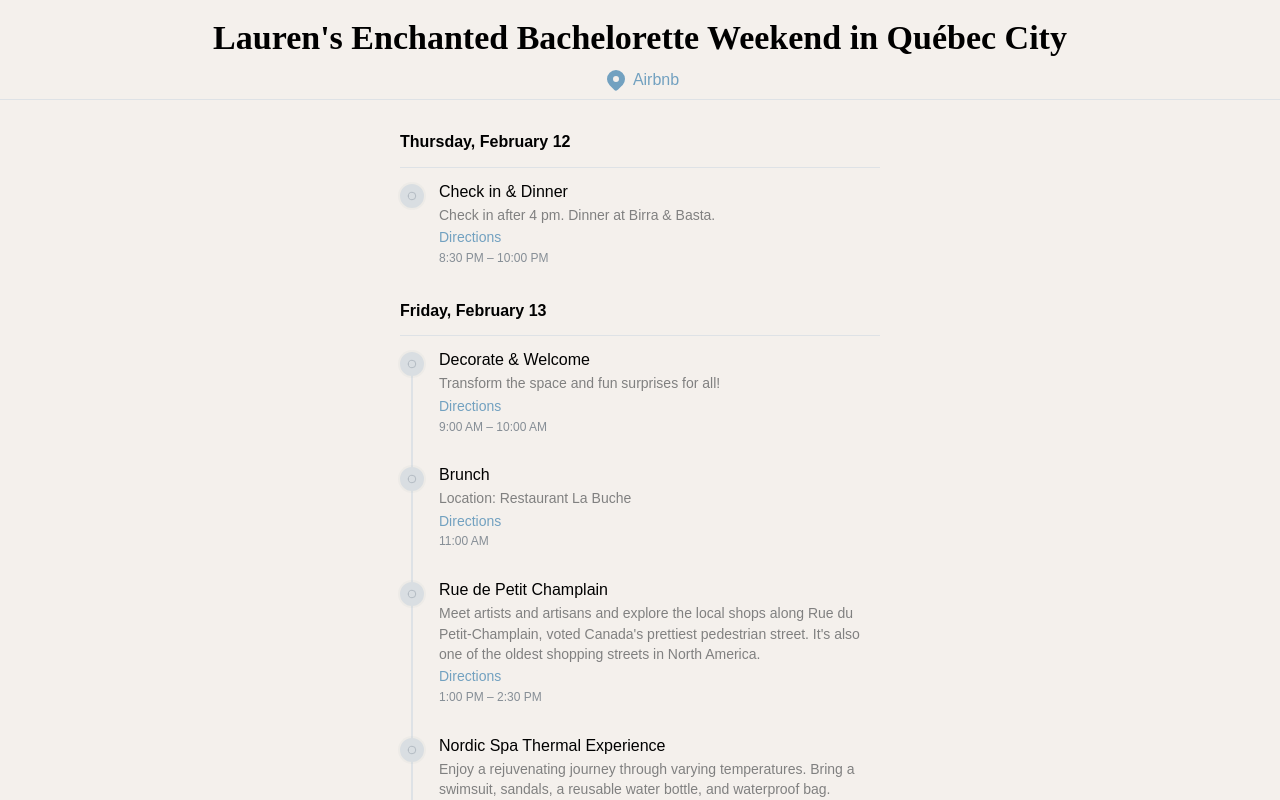
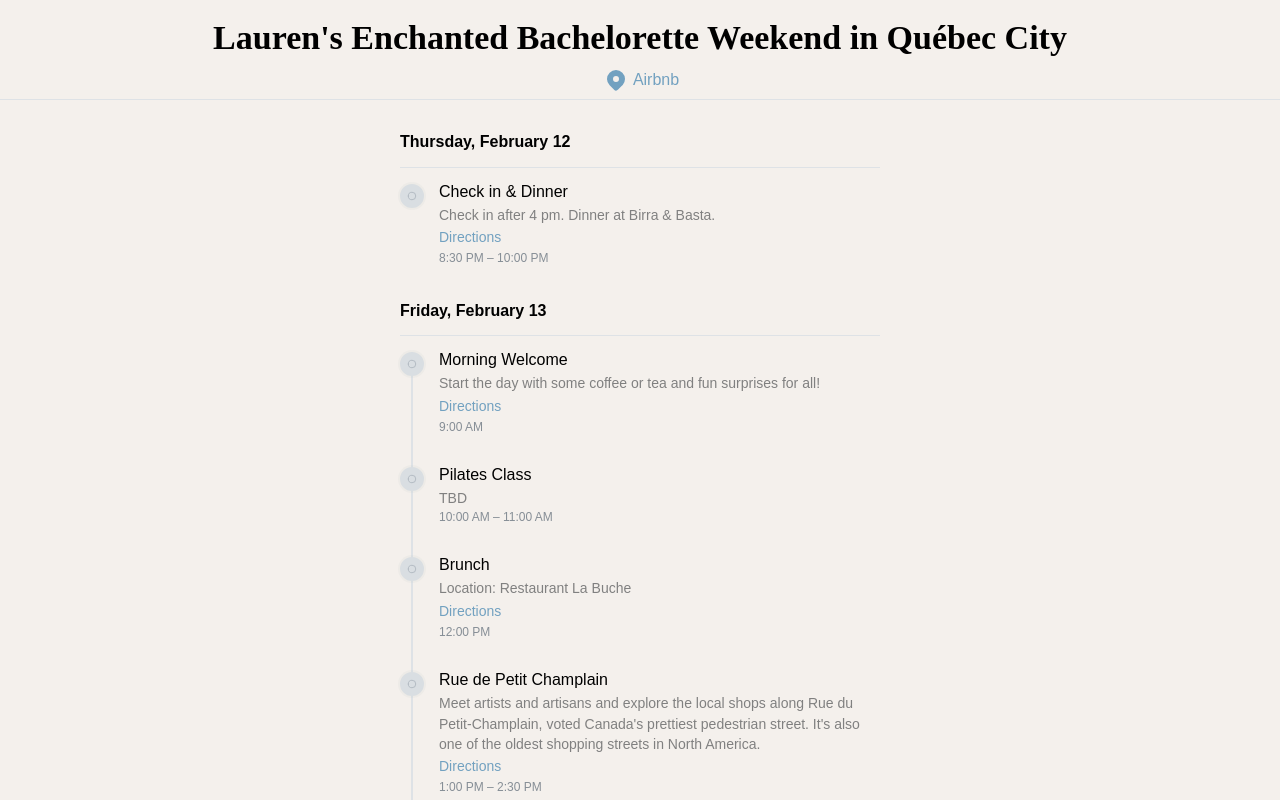
Before and after one commit to hfitzsim/bach-itinerary, a React (Vite) app: page / in a window 1280 px wide. Shown: the top 800 px of the page. Built offline with nearby package versions, Linux system fonts and the light colour scheme; a web font is replaced by a local one.

Commit message:
potential pilates?

```diff
--- a/src/App.tsx
+++ b/src/App.tsx
@@ -25,18 +25,24 @@ const timelineItems: TimelineItem[] = [
 	},
 	{
 		id: 'welcome',
-		title: 'Decorate & Welcome',
-		description: 'Transform the space  and fun surprises for all!',
+		title: 'Morning Welcome',
+		description: 'Start the day with some coffee or tea and fun surprises for all!',
 		link: 'https://maps.app.goo.gl/TKJe7DBX2pWaj56S7',
 		start: new Date('2026-02-13T09:00:00'),
-		end: new Date('2026-02-13T10:00:00'),
+	},
+	{
+		id: 'exercise',
+		title: 'Pilates Class',
+		description: 'TBD',
+		start: new Date('2026-02-13T10:00:00'),
+		end: new Date('2026-02-13T11:00:00'),
 	},
 	{
 		id: 'brunch',
 		title: 'Brunch',
 		description: 'Location: Restaurant La Buche',
 		link: 'https://maps.app.goo.gl/5EPRnWc15SU3Pm2B6',
-		start: new Date('2026-02-13T11:00:00'),
+		start: new Date('2026-02-13T12:00:00'),
 	},
 	{
 		id: 'explore',
```
